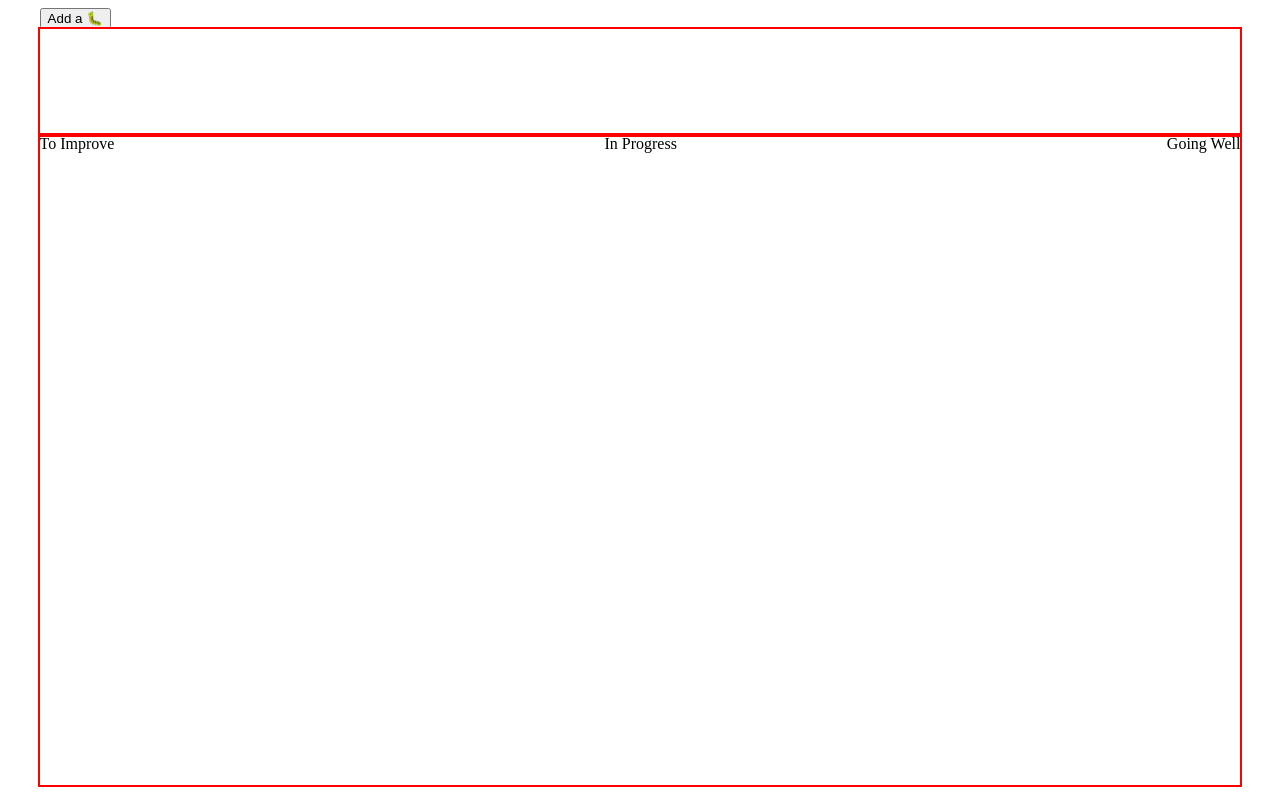
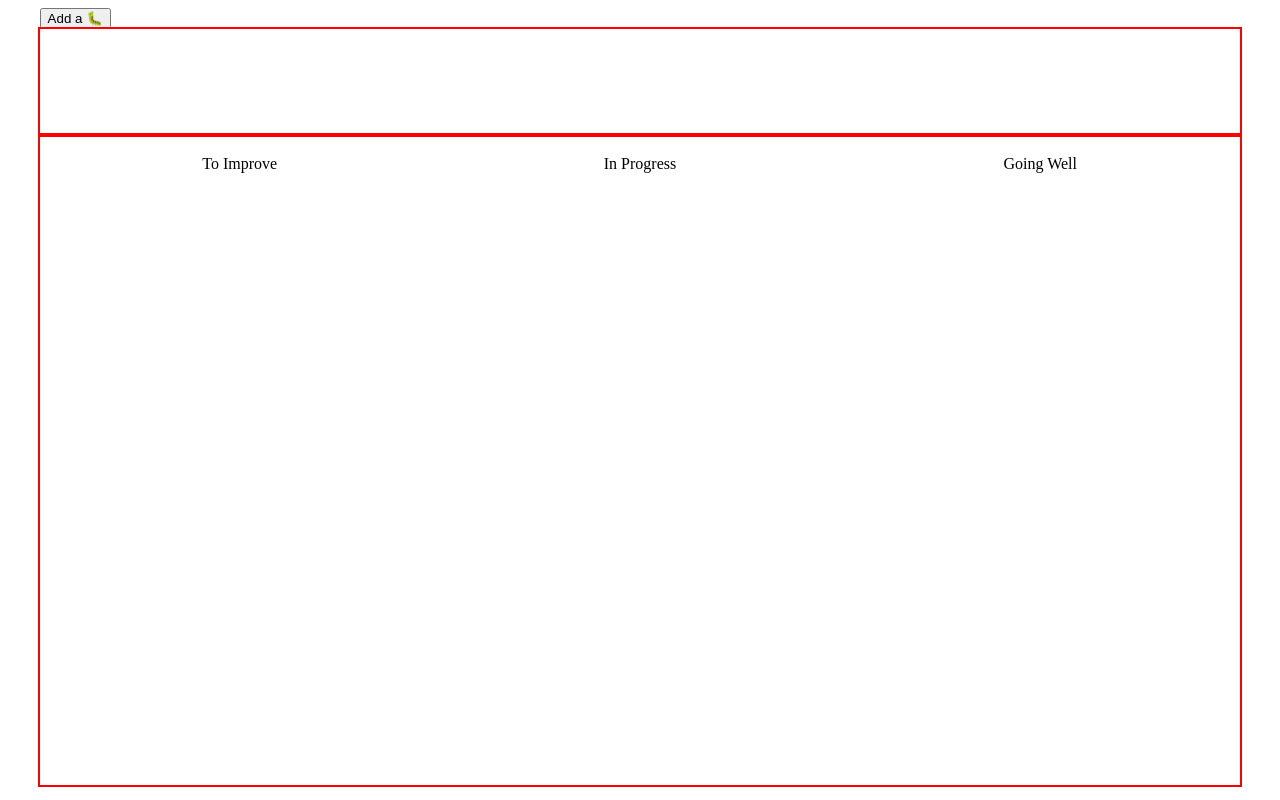
Before and after one commit to alex-j-garcia/probiotic-playbook, a React (Create React App) app: page / in a window 1280 px wide. Built offline with nearby package versions, Linux system fonts and the light colour scheme; the HTML template or start-up script is replaced by a standard one.

Commit message:
Update column styles

```diff
--- a/public/index.css
+++ b/public/index.css
@@ -23,3 +23,7 @@ button {
   font-size: 18px;
   padding: 5px;
 }
+
+ul {
+  padding: 0;
+}
--- a/src/components/BugBoard/BugBoard.css
+++ b/src/components/BugBoard/BugBoard.css
@@ -3,3 +3,9 @@
   justify-content: space-between;
   height: calc(100vh - 150px);
 }
+
+.BugBoard > div {
+  flex: 1;
+  padding: 10px;
+  margin: 10px;
+}
--- /dev/null
+++ b/src/components/Column/Column.css
@@ -0,0 +1,3 @@
+.Column {
+  text-align: center;
+}
--- a/src/components/Column/Column.js
+++ b/src/components/Column/Column.js
@@ -1,5 +1,6 @@
 import PropTypes from 'prop-types';
 import BugCardList from '../BugCardList/BugCardList';
+import './Column.css';
 
 Column.propTypes = {
   name: PropTypes.string.isRequired,
@@ -8,7 +9,7 @@ Column.propTypes = {
 
 export default function Column({ name, list = [], }) {
   return (
-    <div>{name}
+    <div className='Column'>{name}
       <BugCardList list={list} />
     </div>
   );
```
